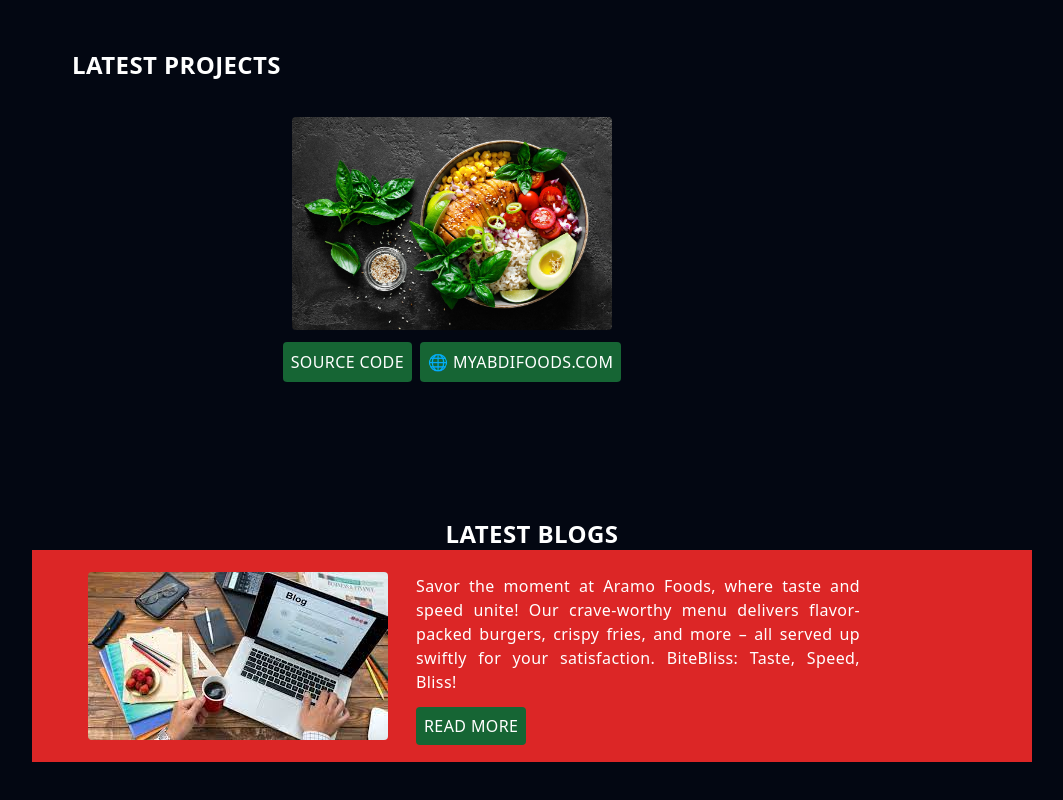
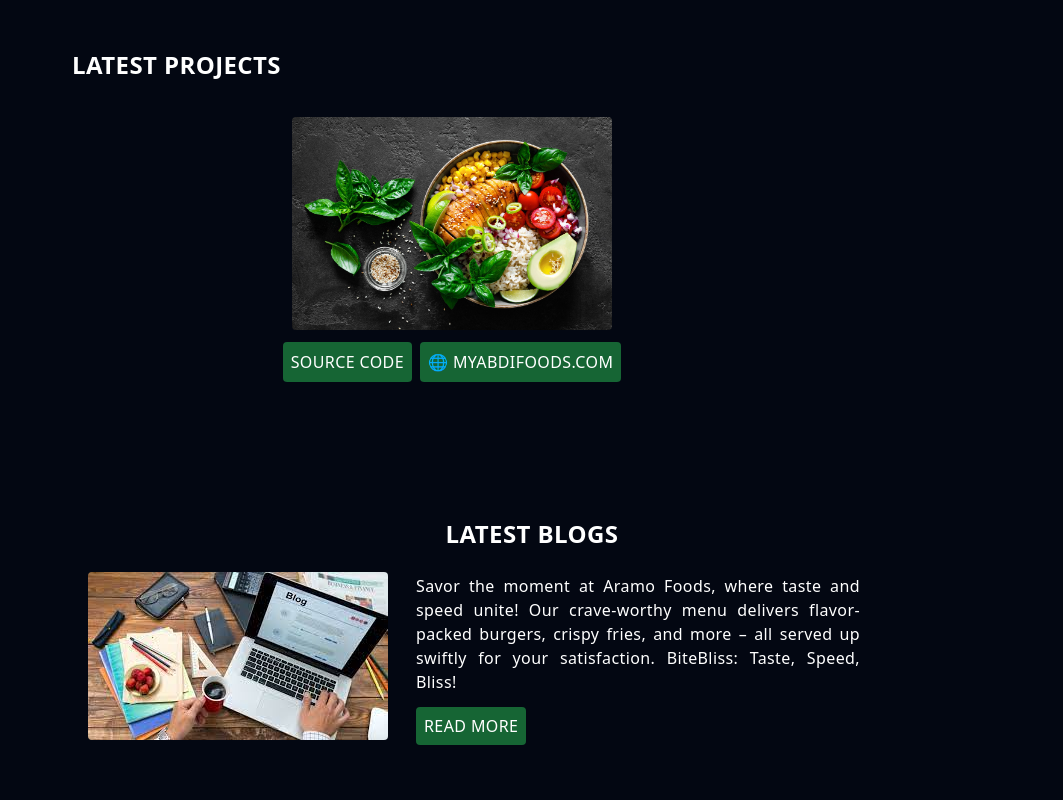
Before and after one commit to myabdi4/nurabdirahman, a React (Vite) app: page / in a window 1280 px wide. Shown: the part 636-1436 px from the top of the page, without its empty margins (188-1251 px from the left). Built offline with nearby package versions, Linux system fonts and the light colour scheme; no server answers; the database is empty; a web font is replaced by a local one.

Commit message:
Update Blog.jsx

```diff
--- a/src/components/Blog.jsx
+++ b/src/components/Blog.jsx
@@ -6,7 +6,7 @@ function Blog() {
         {/* HERE ARE FOR PROJECTS */}
         <h1 className="text-2xl ml-40 font-bold sm:text-center">LATEST BLOGS</h1>
         <div className="sm:grid flex items-center justify-center">
-          <div className="sm:grid sm:rid-col-2 justify-start sm:ml-40 bg-red-600">
+          <div className="sm:grid sm:rid-col-2 justify-start sm:ml-40">
             {/* BLOG HERE 1 */}
             <div className="md:flex gap-5 p-4 items-center">
               <img
```
